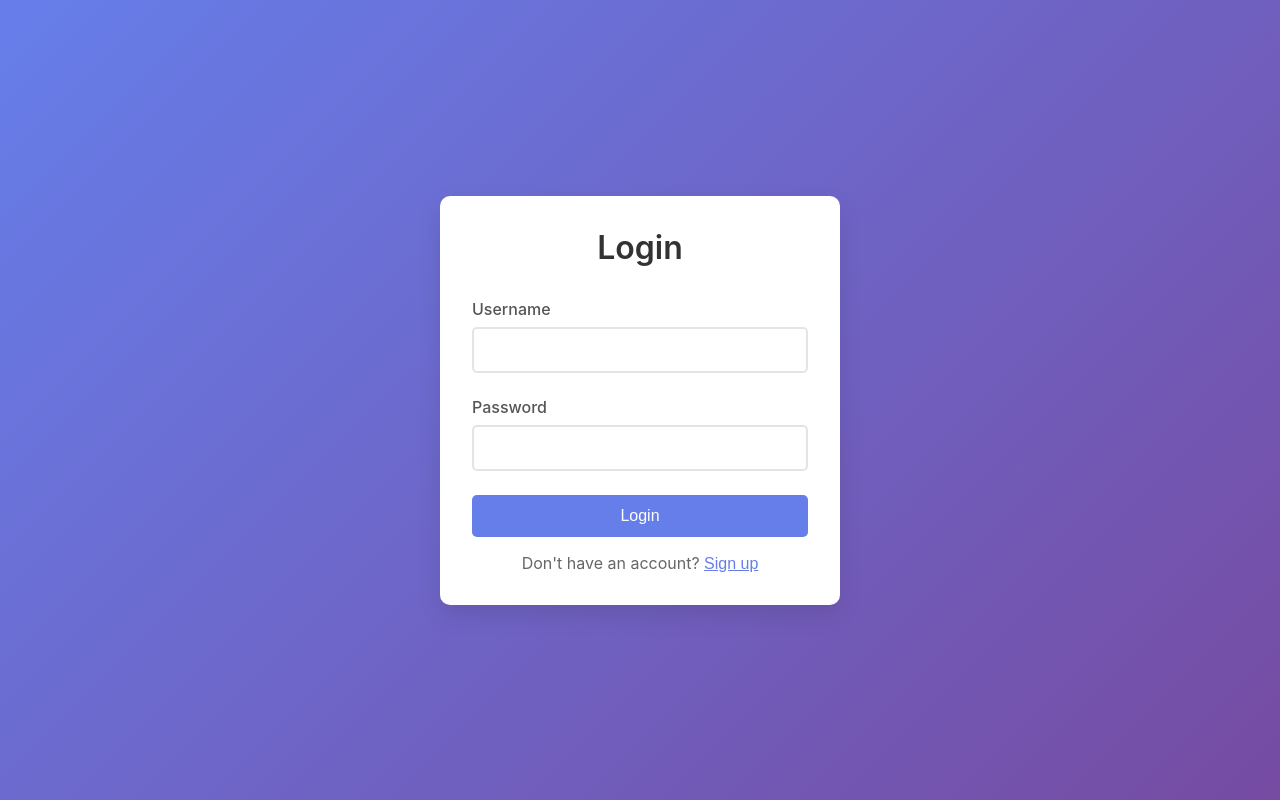
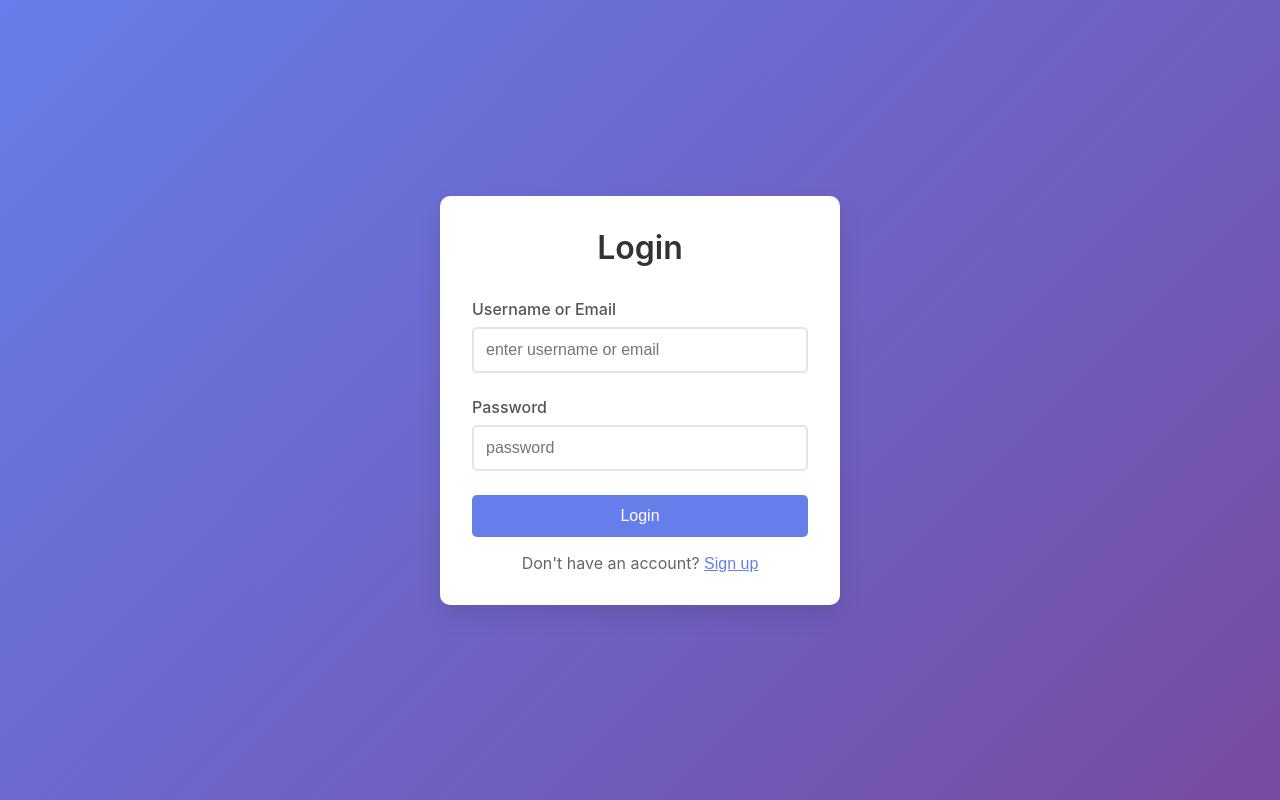
Before and after one commit to MUDIT122333/Task-manager-app, a React (Create React App) app in the folder frontend/: page / in a window 1280 px wide. Built offline with nearby package versions, Linux system fonts and the light colour scheme.

Commit message:
upgrade the login system

```diff
--- a/frontend/src/pages/Login.js
+++ b/frontend/src/pages/Login.js
@@ -2,7 +2,7 @@ import React, { useState } from 'react';
 
 const Login = ({ onLogin, onSwitchToSignup }) => {
   const [formData, setFormData] = useState({
-    username: '',
+    identifier: '',
     password: ''
   });
   const [loading, setLoading] = useState(false);
@@ -49,13 +49,14 @@ const Login = ({ onLogin, onSwitchToSignup }) => {
         <h2 className="auth-title">Login</h2>
         <form onSubmit={handleSubmit}>
           <div className="form-group">
-            <label className="form-label">Username</label>
+            <label className="form-label">Username or Email</label>
             <input
               type="text"
-              name="username"
+              name="identifier"
               className="form-input"
-              value={formData.username}
+              value={formData.identifier}
               onChange={handleChange}
+              placeholder="enter username or email"
               required
             />
           </div>
@@ -67,6 +68,7 @@ const Login = ({ onLogin, onSwitchToSignup }) => {
               className="form-input"
               value={formData.password}
               onChange={handleChange}
+              placeholder="password"
               required
             />
           </div>
--- a/frontend/src/pages/Signup.js
+++ b/frontend/src/pages/Signup.js
@@ -3,8 +3,9 @@ import React, { useState } from 'react';
 const Signup = ({ onSignup, onSwitchToLogin }) => {
   const [formData, setFormData] = useState({
     username: '',
+    email:'',
     password: '',
-    role: 'member'
+    // role: 'member'
   });
 
   const [loading, setLoading] = useState(false);
@@ -40,8 +41,9 @@ const Signup = ({ onSignup, onSwitchToLogin }) => {
         alert("Registration Successful, Now login! ")
         setFormData({
           username:"",
+          email:'',
           password:"",
-          role:"member"
+          // role:"member"
         })
         onSwitchToLogin();
         // onSignup(data.user, data.access_token);
@@ -73,6 +75,20 @@ const Signup = ({ onSignup, onSwitchToLogin }) => {
               className="form-input"
               value={formData.username}
               onChange={handleChange}
+              placeholder="enter username"
+              required
+            />
+          </div>
+
+          <div className="form-group">
+            <label className="form-label">Email</label>
+            <input
+              type="text"
+              name="email"
+              className="form-input"
+              value={formData.email}
+              onChange={handleChange}
+              placeholder="enter email"
               required
             />
           </div>
@@ -85,11 +101,12 @@ const Signup = ({ onSignup, onSwitchToLogin }) => {
               className="form-input"
               value={formData.password}
               onChange={handleChange}
+              placeholder="password"
               required
             />
           </div>
 
-          <div className="form-group">
+          {/* <div className="form-group">
             <label className="form-label">Role</label>
             <select
               name="role"
@@ -100,7 +117,7 @@ const Signup = ({ onSignup, onSwitchToLogin }) => {
               <option value="member">Member</option>
               <option value="admin">Admin</option>
             </select>
-          </div>
+          </div> */}
 
           {error && <div className="error-message">{error}</div>}
 
```
